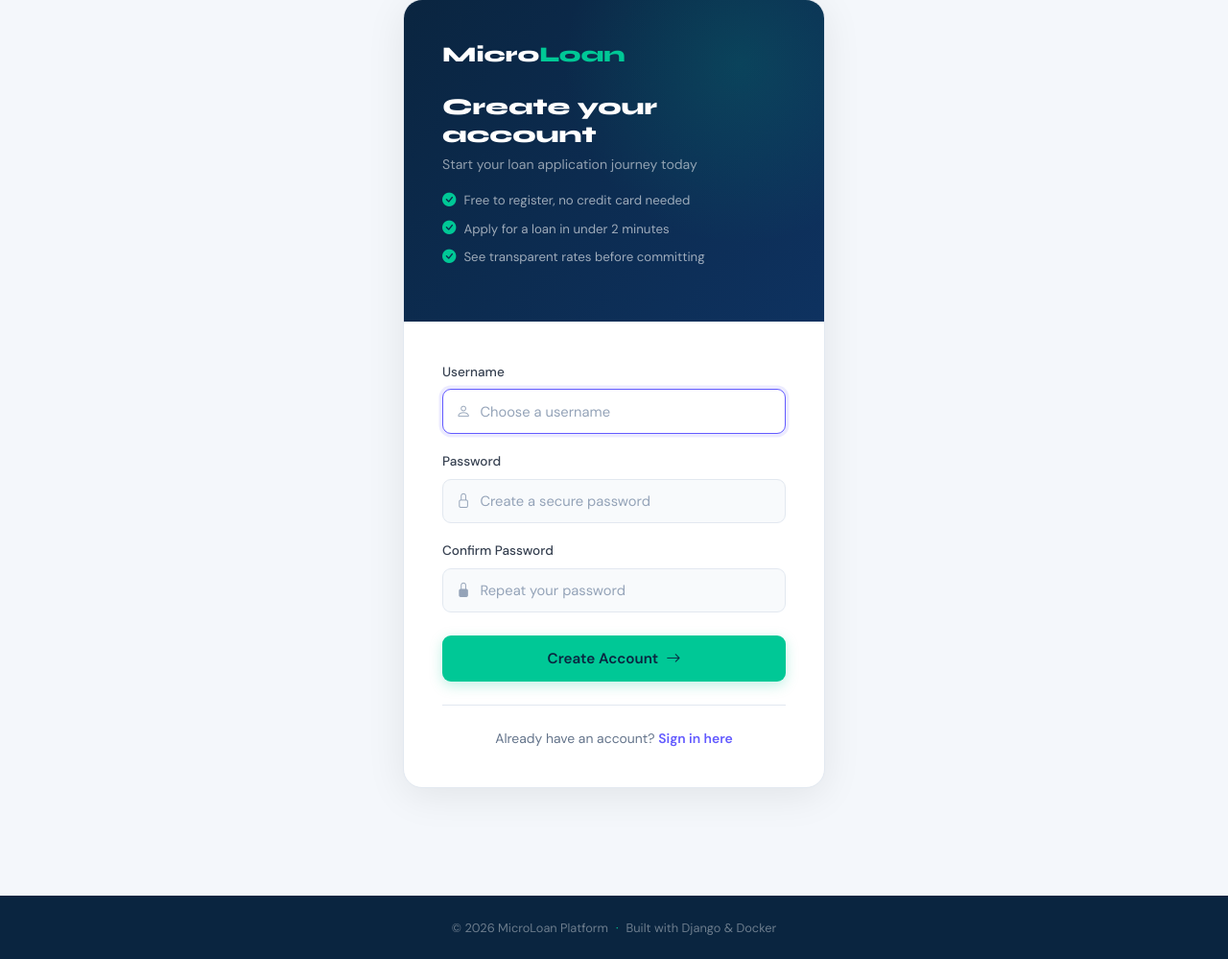
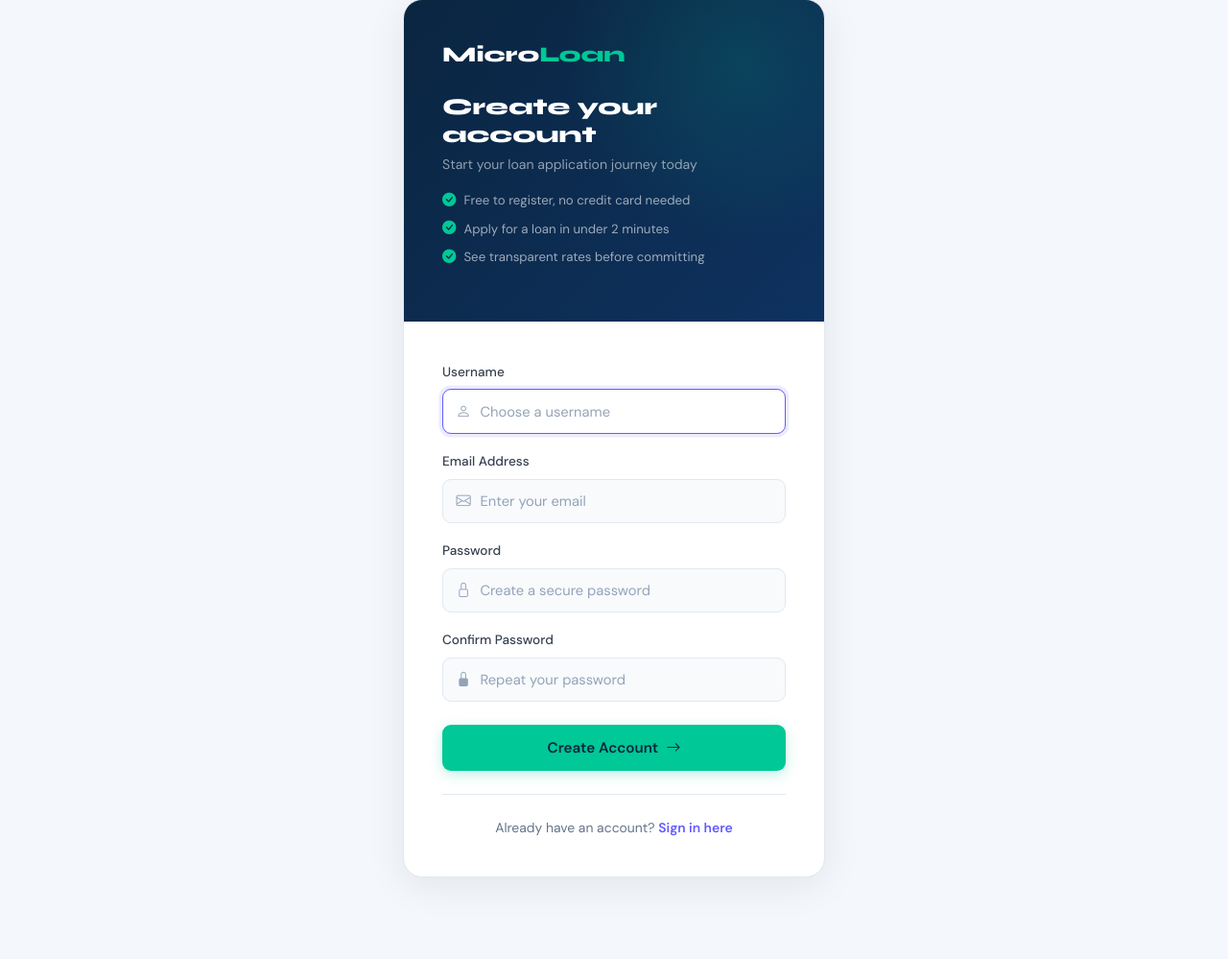
Before and after one commit to sunnatillatotsamiy/microloan-platform, a Django app: page /register/ in a window 1280 px wide. Shown: the part 171-1170 px from the top of the page at 96% size. Run offline with Django 5.2, Linux system fonts and the light colour scheme.

Commit message:
fix register form: add email field and fix error display
- Added email input (name='email') to fix 500 KeyError on POST
- Added confirm password field (name='password2')
- Changed error display from {% if messages %} to {% if error %}
  to correctly show validation errors from register_view context

Co-Authored-By: Claude Sonnet 4.6 <noreply@anthropic.com>

```diff
--- a/templates/register.html
+++ b/templates/register.html
@@ -114,12 +114,10 @@
             </div>
         </div>
         <div class="auth-body">
-            {% if messages %}
-                {% for message in messages %}
-                    <div class="alert alert-danger mb-4">
-                        <i class="bi bi-exclamation-circle me-2"></i>{{ message }}
-                    </div>
-                {% endfor %}
+            {% if error %}
+                <div class="alert alert-danger mb-4">
+                    <i class="bi bi-exclamation-circle me-2"></i>{{ error }}
+                </div>
             {% endif %}
 
             <form method="POST" novalidate>
@@ -129,6 +127,13 @@
                     <div class="input-icon-wrap">
                         <i class="bi bi-person"></i>
                         <input type="text" id="username" name="username" class="form-control" placeholder="Choose a username" autocomplete="username" required autofocus>
+                    </div>
+                </div>
+                <div class="mb-3">
+                    <label class="form-label" for="email">Email Address</label>
+                    <div class="input-icon-wrap">
+                        <i class="bi bi-envelope"></i>
+                        <input type="email" id="email" name="email" class="form-control" placeholder="Enter your email" autocomplete="email" required>
                     </div>
                 </div>
                 <div class="mb-3">
```
